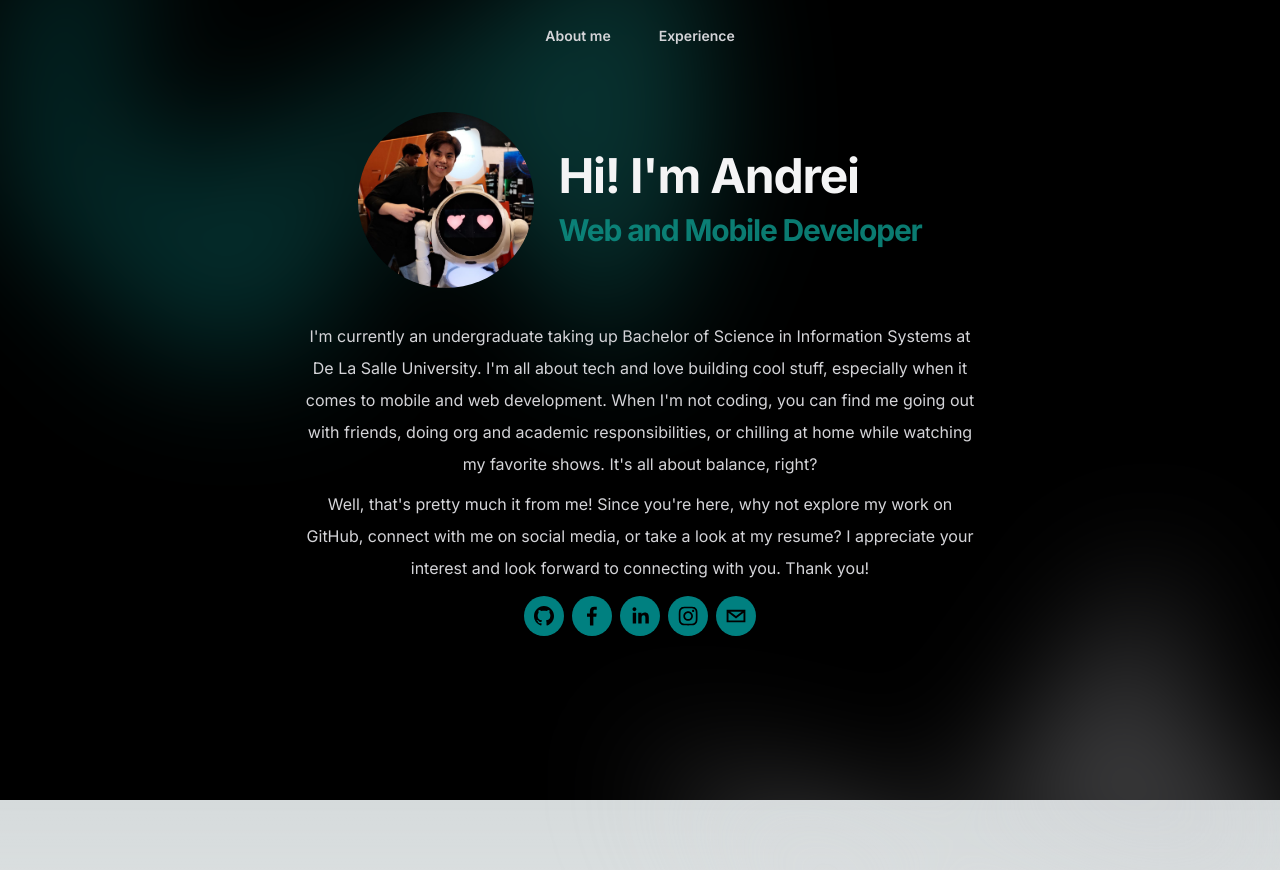
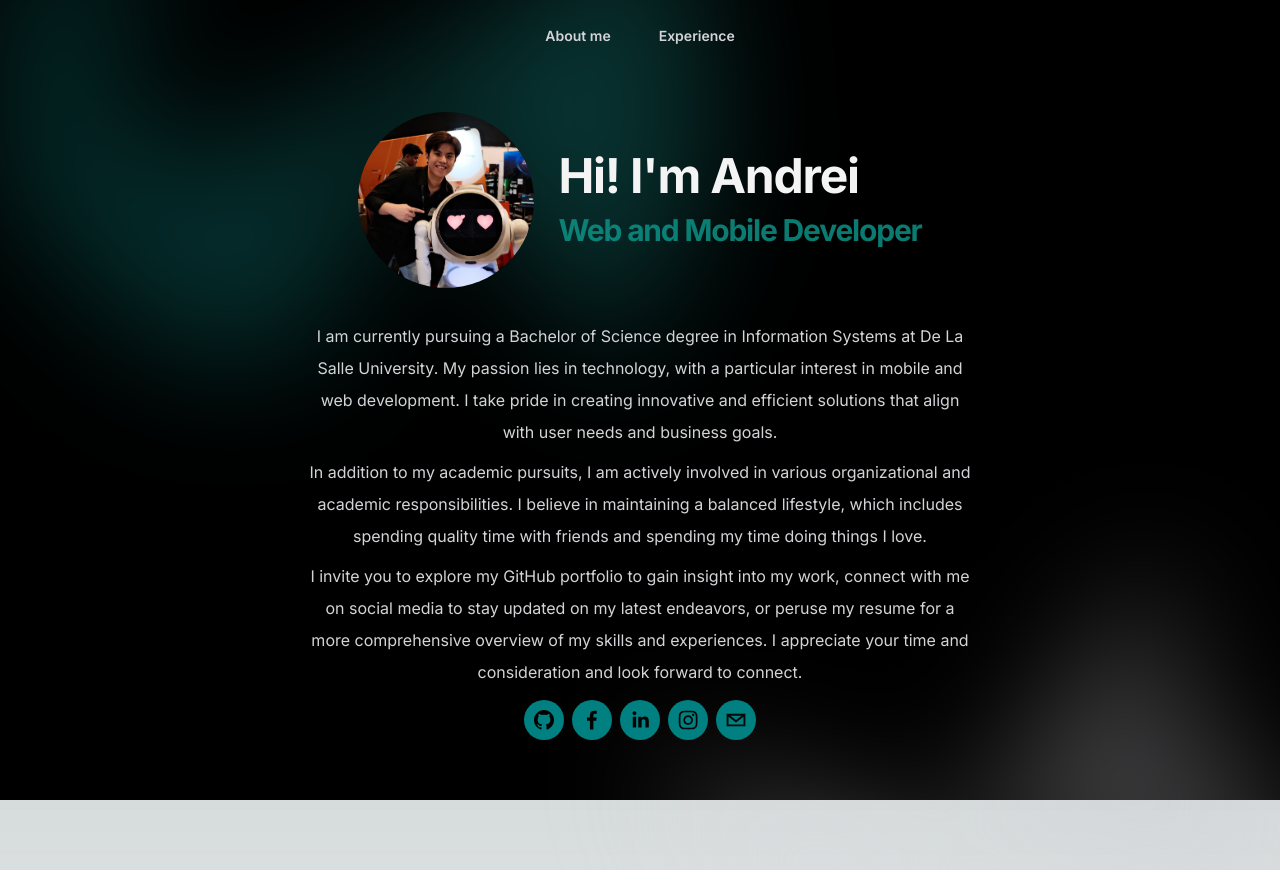
Before and after one commit to AndreiMarin15/andrei-portfolio, a Next.js app: page / in a window 1280 px wide. Shown: the top 870 px of the page. Built offline with nearby package versions, Linux system fonts and the light colour scheme.

Commit message:
Update 2 / 19 / 24

```diff
--- a/src/app/experience/Skills/Skills.jsx
+++ b/src/app/experience/Skills/Skills.jsx
@@ -38,7 +38,7 @@ const skillData = [
 	},
 	{
 		id: 8,
-		title: "Flutter",
+		title: "Flutter & Dart",
 		percentage: "70%",
 	},
 	{
@@ -54,12 +54,12 @@ const skillData = [
 	{
 		id: 11,
 		title: "Supabase",
-		percentage: "60%",
+		percentage: "75%",
 	},
 	{
 		id: 12,
 		title: "Python",
-		percentage: "40%",
+		percentage: "60%",
 	},
 	{
 		id: 13,
--- a/src/app/page.jsx
+++ b/src/app/page.jsx
@@ -10,8 +10,10 @@ export default function Home() {
 	const content = {
 		name: "Hi! I'm Andrei",
 		intro:
-			"I'm currently an undergraduate taking up Bachelor of Science in Information Systems at De La Salle University. I'm all about tech and love building cool stuff, especially when it comes to mobile and web development. When I'm not coding, you can find me going out with friends, doing org and academic responsibilities, or chilling at home while watching my favorite shows. It's all about balance, right?",
-		info: "Well, that's pretty much it from me! Since you're here, why not explore my work on GitHub, connect with me on social media, or take a look at my resume? I appreciate your interest and look forward to connecting with you. Thank you!",
+			"I am currently pursuing a Bachelor of Science degree in Information Systems at De La Salle University. My passion lies in technology, with a particular interest in mobile and web development. I take pride in creating innovative and efficient solutions that align with user needs and business goals.",
+		info: "In addition to my academic pursuits, I am actively involved in various organizational and academic responsibilities. I believe in maintaining a balanced lifestyle, which includes spending quality time with friends and spending my time doing things I love.",
+		info2:
+			"I invite you to explore my GitHub portfolio to gain insight into my work, connect with me on social media to stay updated on my latest endeavors, or peruse my resume for a more comprehensive overview of my skills and experiences. I appreciate your time and consideration and look forward to connect.",
 		image: andrei,
 	};
 	return (
@@ -58,6 +60,9 @@ export default function Home() {
 							</p>
 							<p className="animate-fade-in text-justify sm:leading-loose sm:text-center mt-2 text-xs sm:text-base leading-8 text-zinc-300 ">
 								{content.info}
+							</p>
+							<p className="animate-fade-in text-justify sm:leading-loose sm:text-center mt-2 text-xs sm:text-base leading-8 text-zinc-300 ">
+								{content.info2}
 							</p>
 						</div>
 						<div className="content items-center mb-8 flex justify-center">
```
